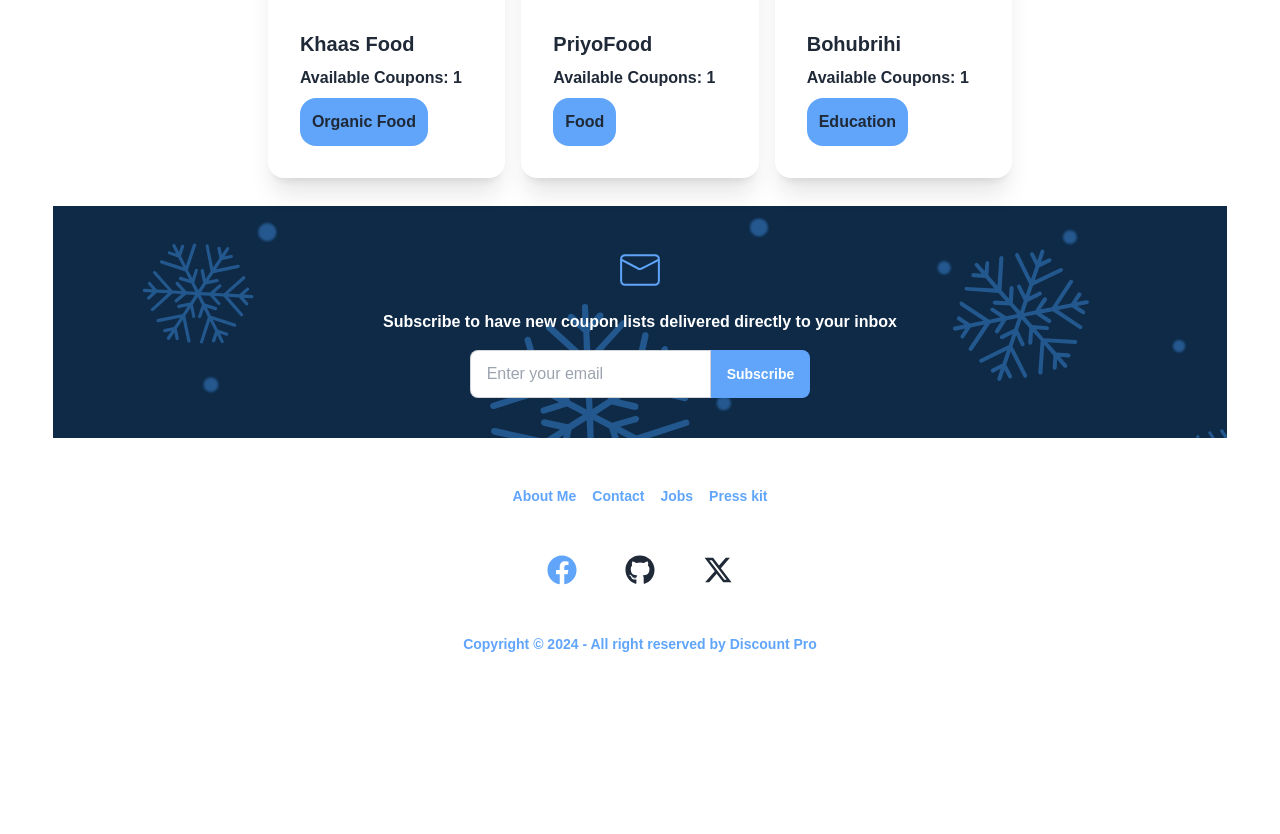
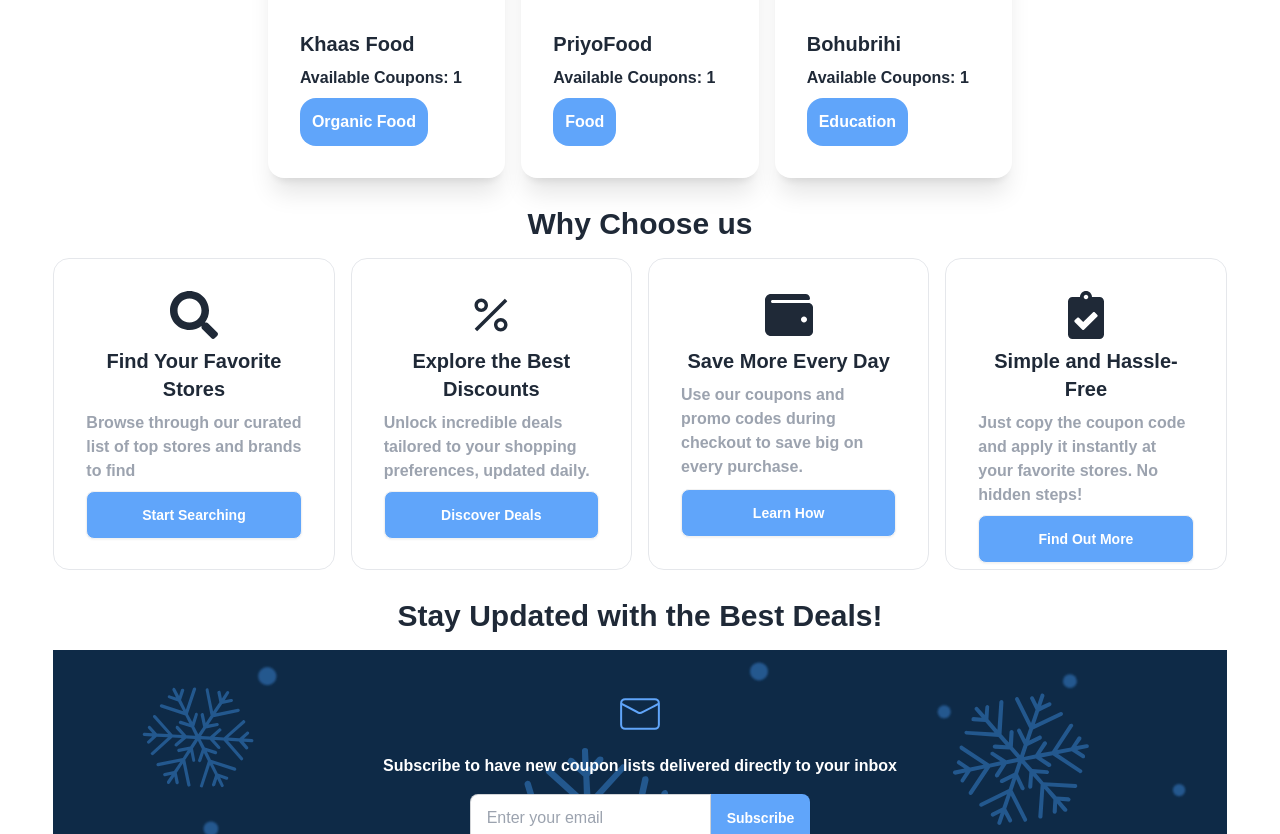
Before and after one commit to tsakib2000/Discount-Pro, a React (Vite) app: page / in a window 1280 px wide. Shown: the part 1987-2821 px from the top of the page. Before the commit the page ends 2681 px from the top, so only its background shows below. Built offline with nearby package versions, Linux system fonts and the light colour scheme; no server answers.

Commit message:
Added why choose section

```diff
--- /dev/null
+++ b/src/Components/HowItWorkCard.jsx
@@ -0,0 +1,30 @@
+/* eslint-disable react/prop-types */
+import Aos from "aos";
+import "aos/dist/aos.css";
+import { useEffect } from "react";
+const HowItWorkCard = ({title,description,btn,icon}) => {
+  useEffect(() => {
+    Aos.init();
+  }, []);
+  return (
+    <div data-aos='fade-up'>
+      <div className="card h-[312px] border">
+        <div className="card-body">
+            <h1 className="flex justify-center text-5xl">{icon}</h1>
+          <h2 className=" text-center  text-xl font-semibold">
+
+          {title}
+          </h2>
+          <p className="font-semibold text-gray-400">
+            {description}
+          </p>
+          <div className="card-actions w-full">
+            <button className="btn w-full bg-blue-400 text-white">{btn}</button>
+          </div>
+        </div>
+      </div>
+    </div>
+  );
+};
+
+export default HowItWorkCard;
--- /dev/null
+++ b/src/Components/HowItWorks.jsx
@@ -0,0 +1,52 @@
+import HowItWorkCard from "./howItWorkCard";
+import { FaSearch } from "react-icons/fa";
+import { AiOutlinePercentage } from "react-icons/ai";
+import { FaWallet } from "react-icons/fa";
+import { FaClipboardCheck } from "react-icons/fa";
+
+const HowItWorks = () => {
+  return (
+ <div>
+    <div>
+        <h1 className="text-center text-2xl md:text-3xl font-bold">Why Choose us</h1>
+    </div>
+       <div className="grid gap-4 mt-4 md:grid-cols-2 lg:grid-cols-4">
+      <HowItWorkCard
+        title={"Find Your Favorite Stores"}
+        description={
+          "Browse through our curated list of top stores and brands to find"
+        }
+        btn={'Start Searching'}
+        icon={<FaSearch />}
+      />
+      <HowItWorkCard
+        title={"Explore the Best Discounts"}
+        description={
+          "Unlock incredible deals tailored to your shopping preferences, updated daily."
+        }
+        btn={'Discover Deals'}
+        icon={<AiOutlinePercentage />}
+      />
+      <HowItWorkCard
+        title={"Save More Every Day"}
+        description={
+          "Use our coupons and promo codes during checkout to save big on every purchase."
+        }
+        btn={'Learn How'}
+        icon={<FaWallet />}
+      />
+      <HowItWorkCard
+        title={"Simple and Hassle-Free"}
+        description={
+          " Just copy the coupon code and apply it instantly at your favorite stores. No hidden steps!"
+        }
+        btn={'Find Out More'}
+        icon={<FaClipboardCheck />}
+      />
+
+    </div>
+ </div>
+  );
+};
+
+export default HowItWorks;
--- a/src/Components/NewsLetter.jsx
+++ b/src/Components/NewsLetter.jsx
@@ -1,11 +1,14 @@
 import banner from "../assets/Snow.svg";
 import { CiMail } from "react-icons/ci";
 const NewsLetter = () => {
-  return (
+  return (<>
+      <h1 className="text-center text-2xl md:text-3xl font-bold mb-4">Stay Updated with the Best Deals!</h1>
     <div
       style={{ backgroundImage: `url(${banner})` }}
       className="text-white p-10"
     >
+      <div>
+      </div>
       <div className="text-center flex flex-col justify-center items-center gap-4">
         <h1 className="text-5xl text-blue-400">
         <CiMail />
@@ -22,6 +25,7 @@ const NewsLetter = () => {
         </div>
       </div>
     </div>
+    </>
   );
 };
 
--- a/src/Components/SaleCard.jsx
+++ b/src/Components/SaleCard.jsx
@@ -22,7 +22,7 @@ const SaleCard = ({ brand }) => {
         <h2 className="card-title">{brand_name}</h2>
         <p className="font-semibold">Available Coupons: {coupons.length}</p>
         <div className="card-actions">
-          <div className="bg-blue-400 p-3 rounded-2xl font-semibold">
+          <div className="bg-blue-400 text-white p-3 rounded-2xl font-semibold">
             <p>{category}</p>
           </div>
         </div>
--- a/src/pages/Home.jsx
+++ b/src/pages/Home.jsx
@@ -3,6 +3,7 @@ import Slider from '../Components/Slider';
 import TopBrands from '../Components/TopBrands';
 import BrandsOnSale from '../Components/BrandsOnSale';
 import NewsLetter from '../Components/NewsLetter';
+import HowItWorks from '../Components/HowItWorks';
 
 
 const Home = () => {
@@ -11,6 +12,7 @@ const Home = () => {
         <div className='my-2'> <Slider/></div>
         <div className='my-2'> <TopBrands/></div>
         <div className='my-2 '><BrandsOnSale/> </div>
+        <div className='my-2'><HowItWorks/> </div>
         <div className='my-2 w-full'><NewsLetter/> </div>
 
         </div>
```
